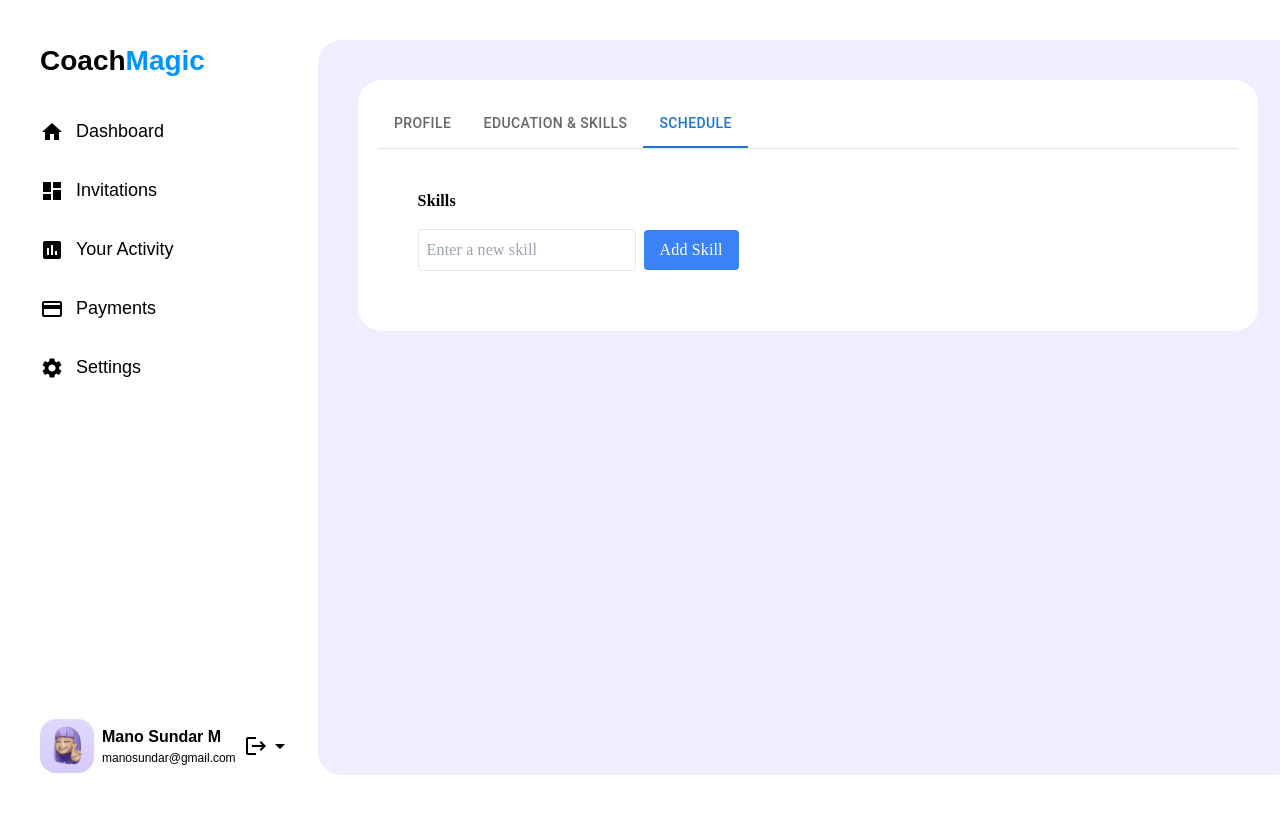
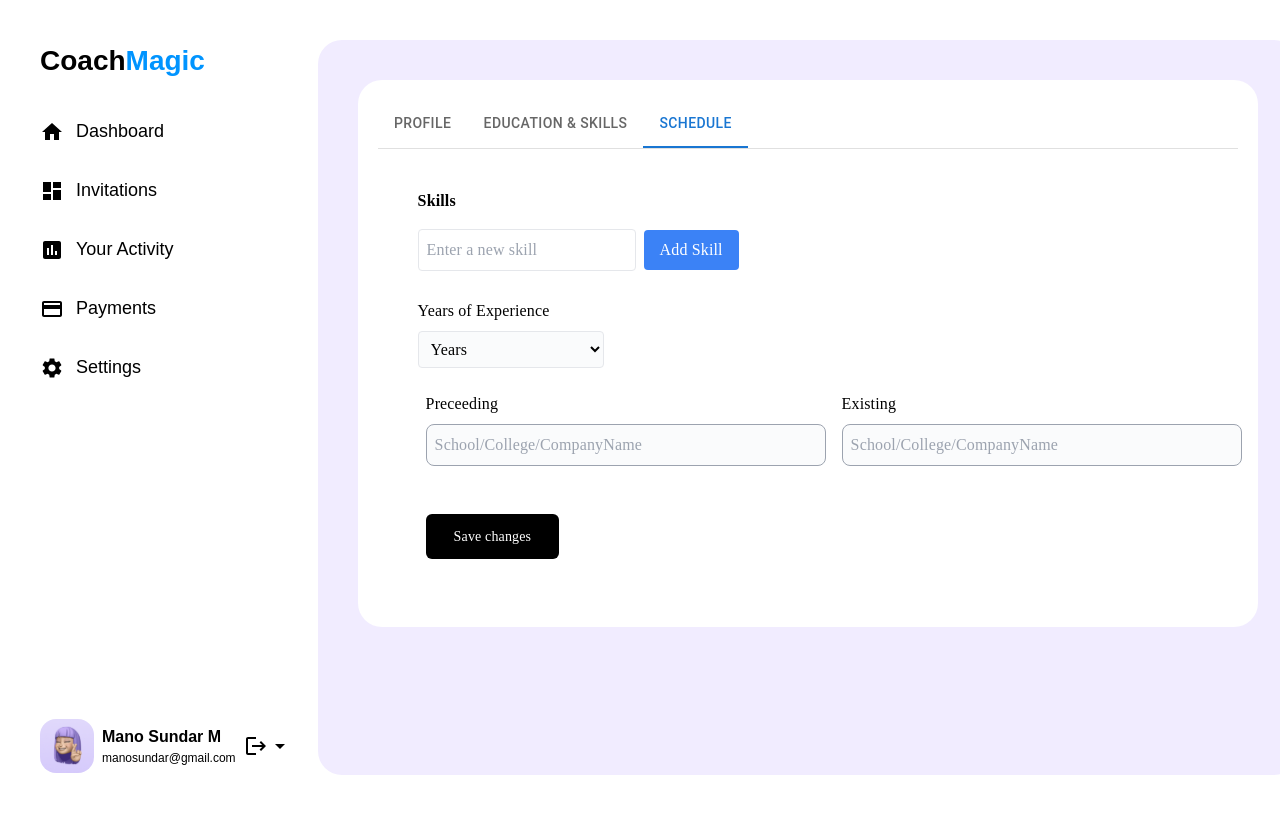
Before and after one commit to manosundarmanivel/CoachMagic-FrontEnd, a React (Create React App) app: page /settings in a window 1280 px wide. Both pictures are taken after a click on the tab "SCHEDULE". Shown: the top 814 px of the page. Built offline with nearby package versions, Linux system fonts and the light colour scheme.

Commit message:
skills and experience updated

```diff
--- a/src/components/Tabs.js
+++ b/src/components/Tabs.js
@@ -162,14 +162,42 @@ export default function LabTabs() {
         />
         <button
           onClick={addSkill}
-          className="bg-blue-500 text-white px-4 py-2 rounded"
-        >
-          Add Skill
+          className="bg-blue-500 text-white px-4 py-2 rounded">Add Skill
         </button>
+        <div className="pb-2 pt-5">
+        <h1 className="font-[16px] pb-2 pt-2">Years of Experience</h1>
+        <select class="py-2 px-2 border border-gray-200 rounded bg-[#FAFBFC]   w-[186px] hover:border-blue-700 hover:border-[3px] cursor-pointer">
+          <option className="text-[#FAFBFC]" value="">Years</option>
+          <option value="0-1">0 - 1 years</option>
+          <option value="2-5">2 - 5 years</option>
+          <option value="more than 5">more than 5 years</option>
+          <option value="more than 10">more than 10 years</option>
+        </select>
+        </div>
+        <div className="flex">
+        <div className="p-2">
+              <h1 className="font-[16px] pb-2 pt-2">Preceeding</h1>
+                <input
+                  className="bg-[#FAFBFC] border border-gray-400 rounded-lg p-2 w-[400px]"
+                  placeholder="School/College/CompanyName"
+                />
+        </div>
+        <div className="p-2">
+                <h1 className="font-[16px] pb-2 pt-2">Existing</h1>
+                <input
+                  className="bg-[#FAFBFC] border border-gray-400 rounded-lg p-2 w-[400px]"
+                  placeholder="School/College/CompanyName"
+                />
+        </div>
       </div>
-    </div>
+</div>
+  <div className="flex p-2 pt-10">
+    <button className="text-white bg-black p-3 px-7 text-[14px]  rounded-md hover:bg-gray-500">
+                Save changes
+              </button>
 
-
+            </div>
+</div>
         </TabPanel>
       </TabContext>
     </Box>
```
